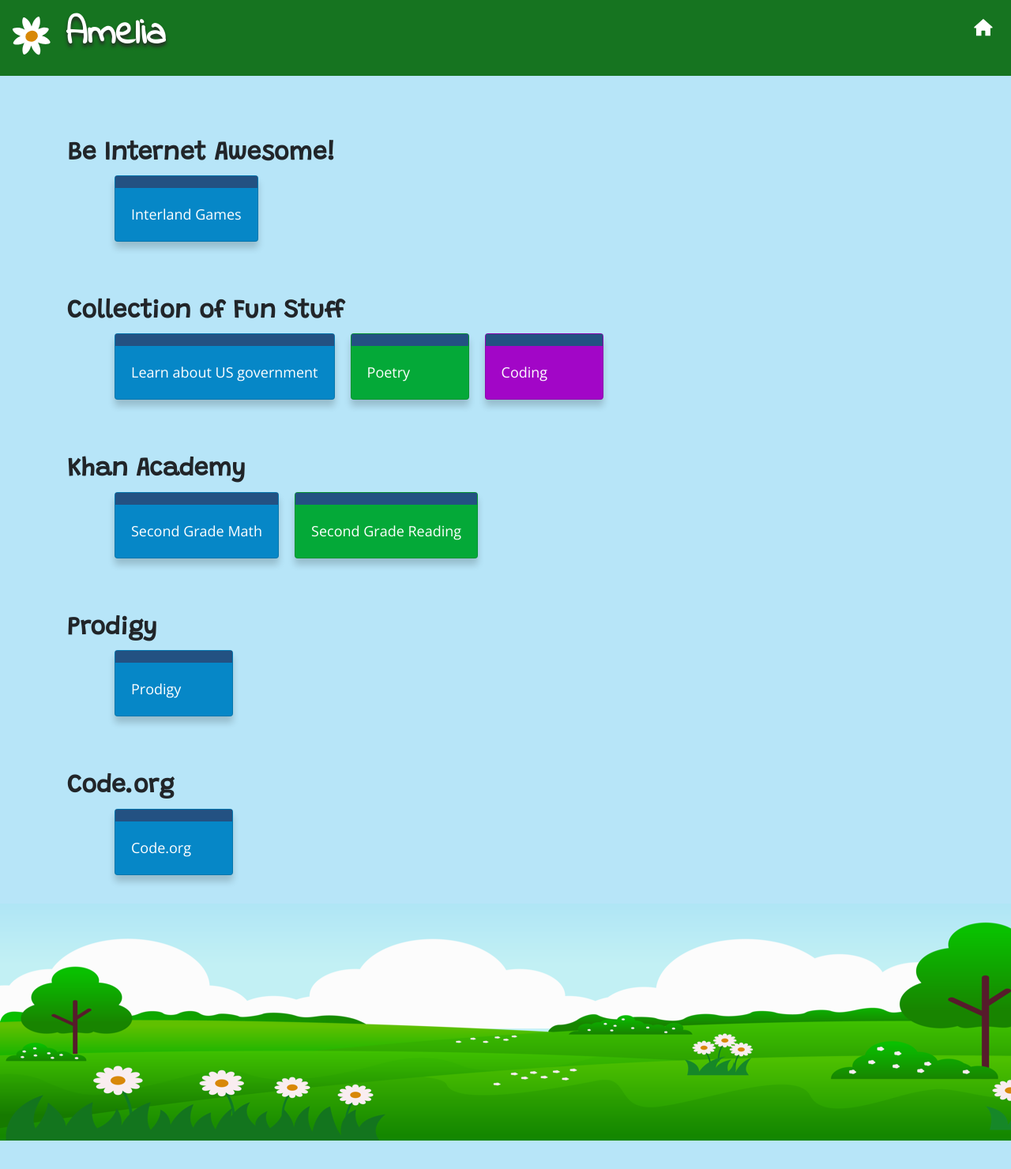
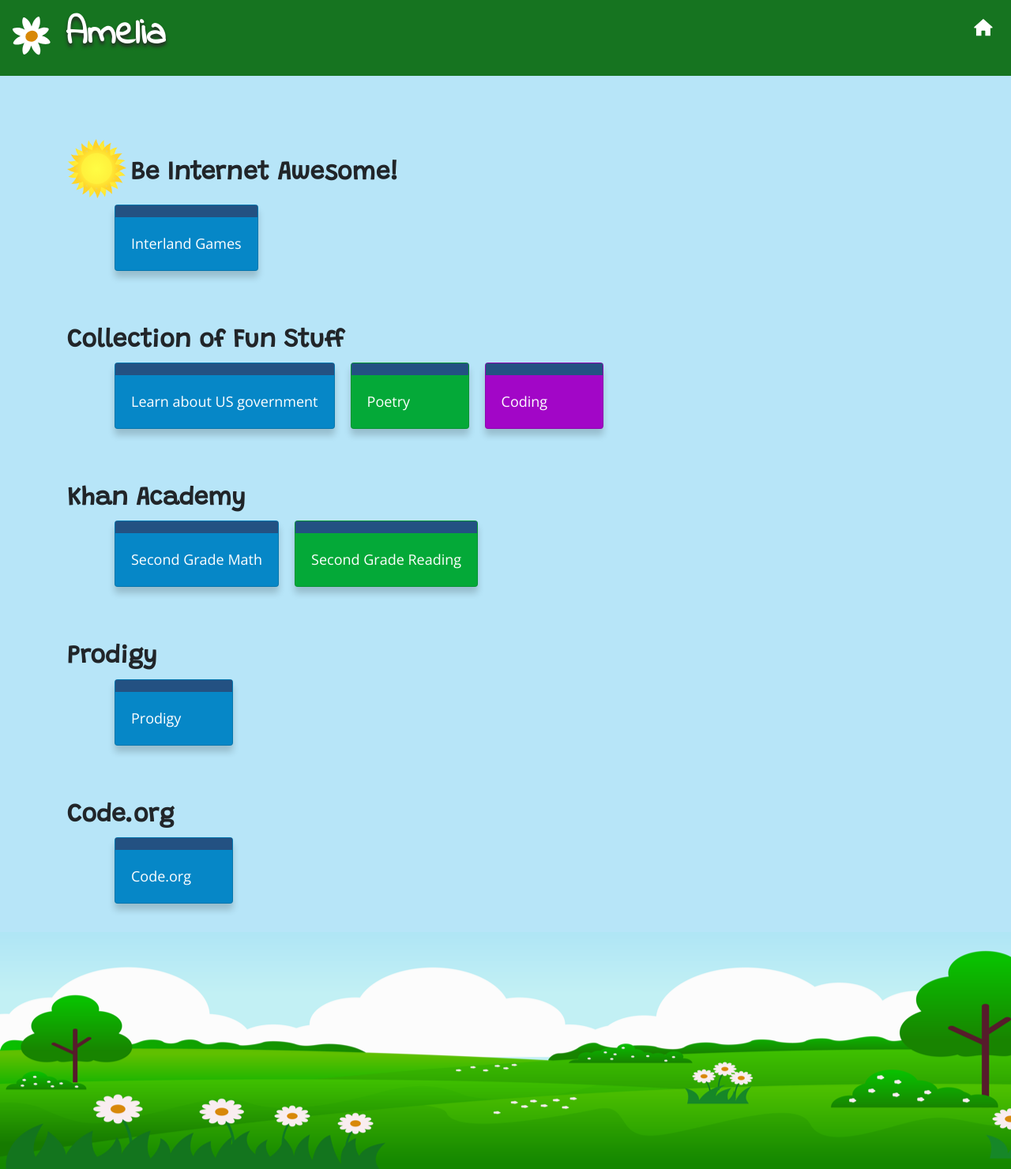
Before and after one commit to dobe0002/kids, a Jekyll site: the page built from Amelia.md, in a window 1280 px wide. Shown: the whole page at 79% size. Built offline with Jekyll 4.4.1, drawn with Linux system fonts in a browser that asks for light colours; our own code applies the rules of GitHub Pages for plain Markdown files; before the commit the page ends 1444 px from its top, so only the background shows below that.

Commit message:
Yep more css issues

```diff
--- a/assets/css/style.scss
+++ b/assets/css/style.scss
@@ -85,7 +85,7 @@ header {
     font-weight: bold;
     font-family: Grandstander, "Helvetica Neue", Arial, sans-serif;
     margin-top: 50px;
-    .first {
+    &.first {
       background: url("1364063978.svg");
       background-repeat: no-repeat;
       min-height: 75px;
```
